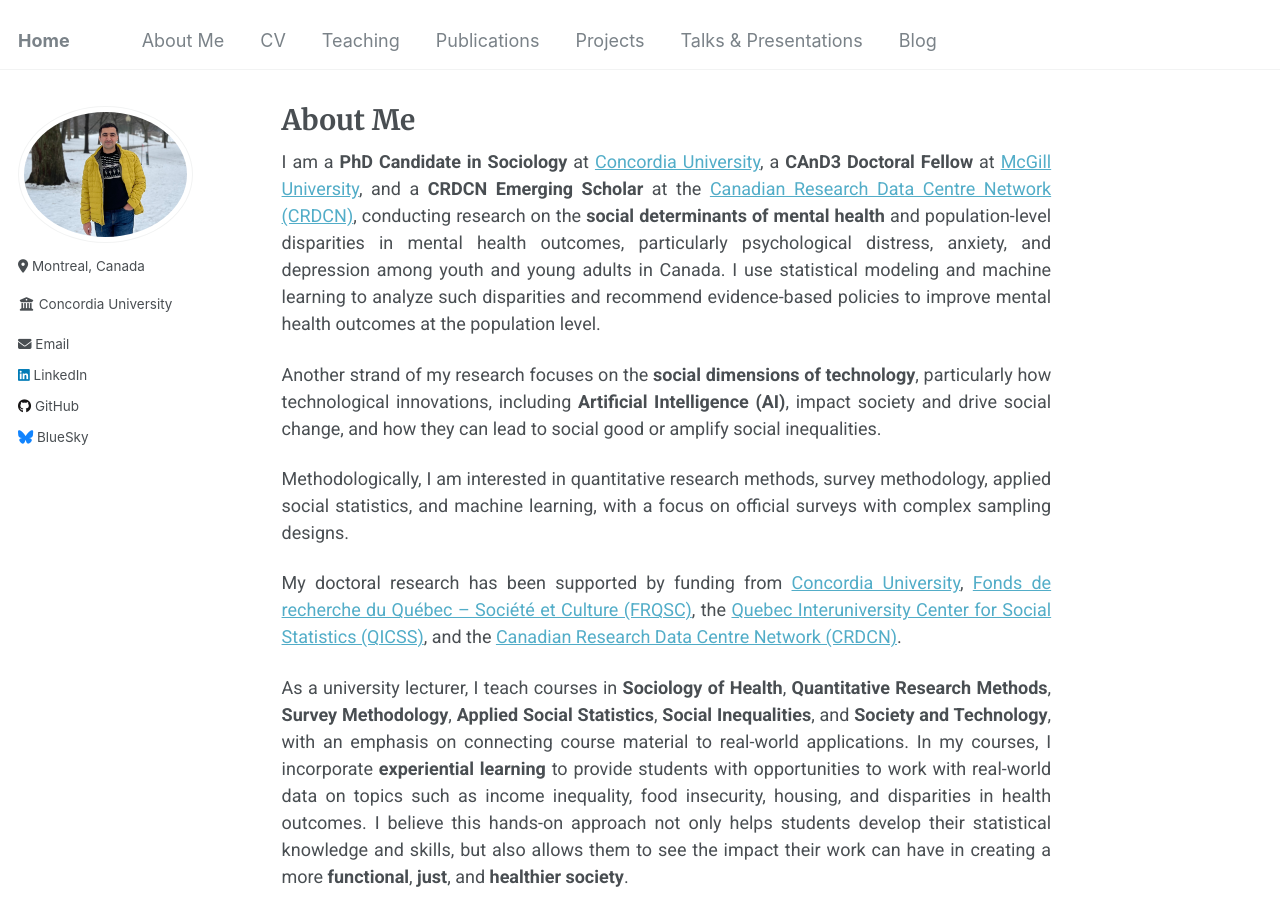
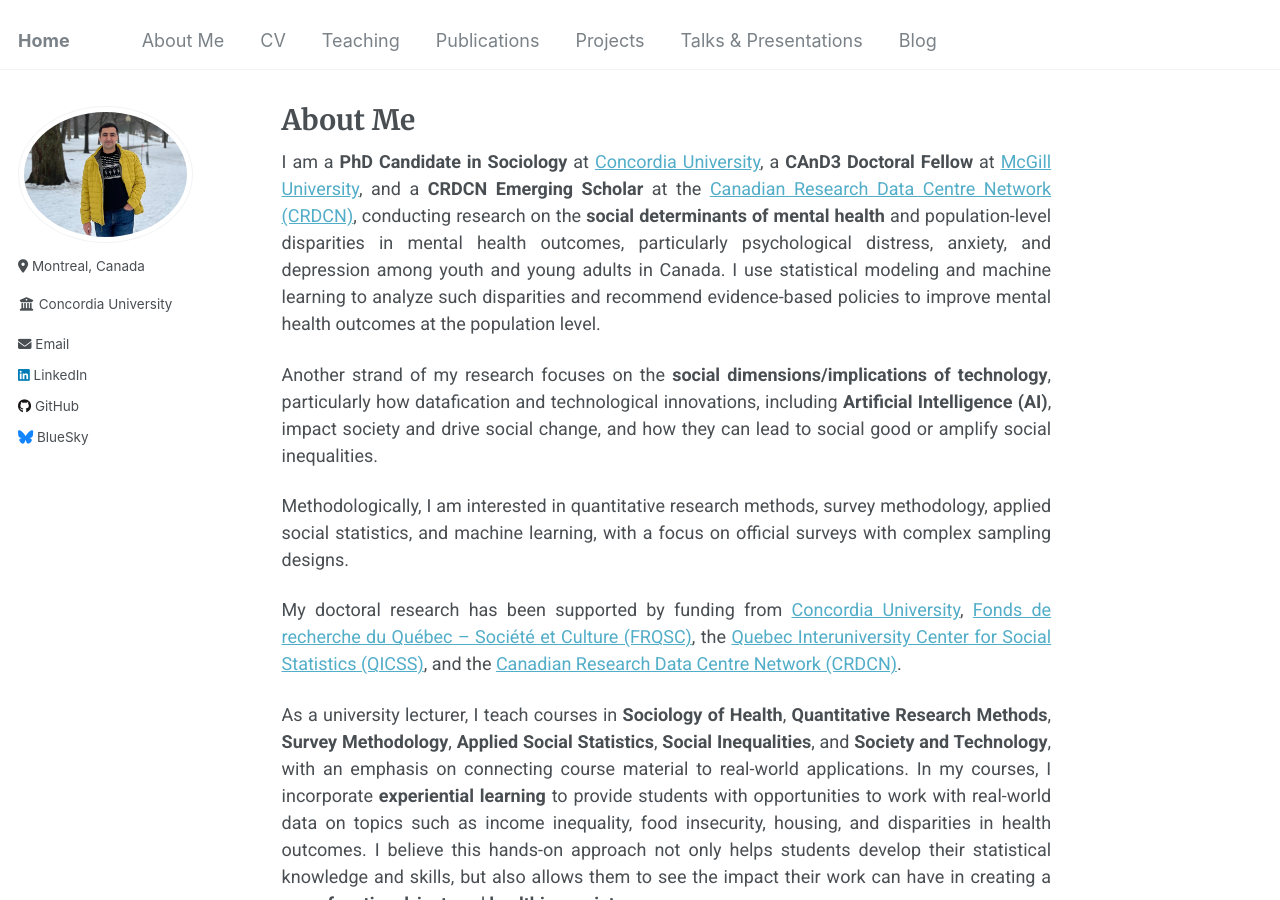
Before and after one commit to Mohsnmonji/mohsnmonji.github.io, a Jekyll site: the page built from about-me.md, in a window 1280 px wide and 900 px high. Built offline with Jekyll 4.4.1, drawn with Linux system fonts in a browser that asks for light colours.

Commit message:
Update about-me.md

```diff
--- a/about-me.md
+++ b/about-me.md
@@ -8,7 +8,7 @@ author_profile: true
 
 I am a **PhD Candidate in Sociology** at [Concordia University](https://www.concordia.ca/artsci/sociology-anthropology.html), a **CAnD3 Doctoral Fellow** at [McGill University](https://www.mcgill.ca/cand3/our-people/fellows-2024-25), and a **CRDCN Emerging Scholar** at the [Canadian Research Data Centre Network (CRDCN)](https://crdcn.ca), conducting research on the **social determinants of mental health** and population-level disparities in mental health outcomes, particularly psychological distress, anxiety, and depression among youth and young adults in Canada. I use statistical modeling and machine learning to analyze such disparities and recommend evidence-based policies to improve mental health outcomes at the population level.
 
-Another strand of my research focuses on the **social dimensions of technology**, particularly how technological innovations, including **Artificial Intelligence (AI)**, impact society and drive social change, and how they can lead to social good or amplify social inequalities.
+Another strand of my research focuses on the **social dimensions/implications of technology**, particularly how datafication and technological innovations, including **Artificial Intelligence (AI)**, impact society and drive social change, and how they can lead to social good or amplify social inequalities.
 
 Methodologically, I am interested in quantitative research methods, survey methodology, applied social statistics, and machine learning, with a focus on official surveys with complex sampling designs.
 
```
